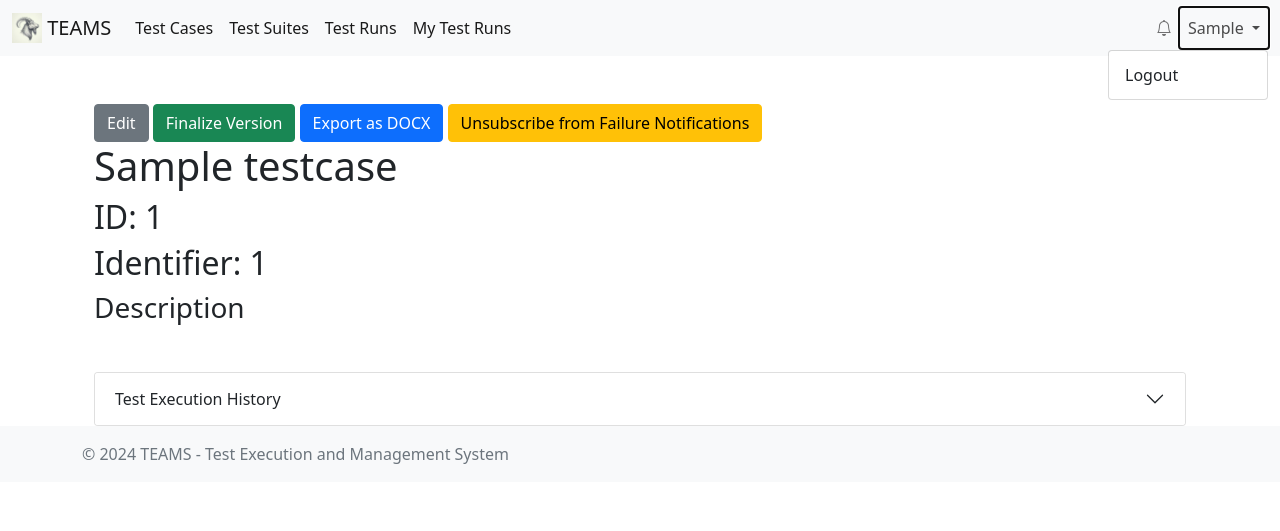
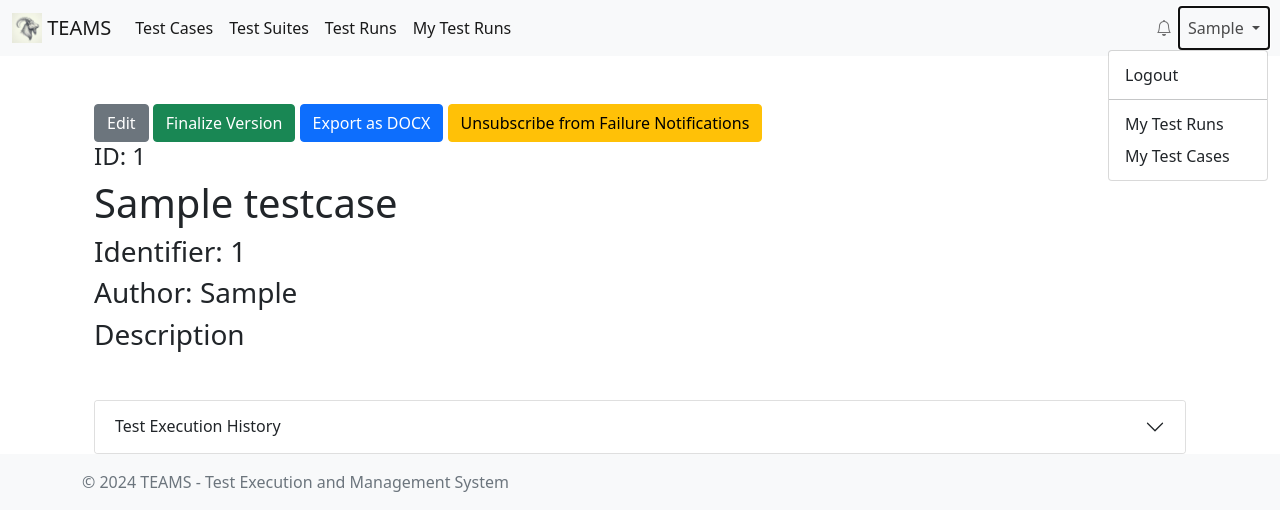
Before and after one commit to anshulthakur/teams, a Django app: page /test-cases/1/ in a window 1280 px wide, after a click on "Sample". Shown: the top 531 px of the page. Run offline with Django 5.2, Linux system fonts and the light colour scheme; a user stored in the database is signed in; tables that the repository leaves empty hold one stand-in row (values such as "Sample post"); parts of the project's set-up code (start-up, migrations or seed data) failed here and were passed over; some libraries are stand-ins or nearby versions.

Commit message:
Add drop down options to view own test cases and test runs. Syntax highlight in markdown codeblocks using pygments

```diff
--- a/teams/templates/base.html
+++ b/teams/templates/base.html
@@ -23,6 +23,7 @@
     <!-- Custom CSS (if needed) -->
     <!--<link href="{% static 'css/styles.css' %}" rel="stylesheet"> -->
     <link href="{% static 'css/custom.css' %}" rel="stylesheet">
+    <link href="{% static 'css/pygments.css' %}" rel="stylesheet">
     {% endblock %}
 </head>
 <body>
@@ -71,8 +72,15 @@
                                 <li>
                                     <form id="logout-form" method="POST" action="{% url 'logout' %}">
                                         {% csrf_token %}
-                                        <button type="submit" class="dropdown-item">Logout</button>
+                                        <button class="dropdown-item" type="submit" class="dropdown-item">Logout</button>
                                     </form>
+                                </li>
+                                <li><hr class="dropdown-divider"></li>
+                                <li>
+                                    <a class="dropdown-item" href="{% url 'teams_core:user_test_run_list' user.id %}">My Test Runs</a>
+                                </li>
+                                <li>
+                                    <a class="dropdown-item" href="{% url 'teams_core:user_test_case_list' user.id %}">My Test Cases</a>
                                 </li>
                             </ul>
                         </li>
--- a/teams_core/templates/test_case/test_case_detail.html
+++ b/teams_core/templates/test_case/test_case_detail.html
@@ -13,9 +13,10 @@
         {% comment %} <a href="{% url 'teams_core:export_testcase' object.id 'pdf' %}" class="btn btn-secondary">Export as PDF</a> {% endcomment %}
         {% include 'subscription/subscribe.html' %}
     </div>
+    <h4>ID: {{ object.id }}</h2>
     <h1>{{ object.name }}</h1>
-    <h2>ID: {{ object.id }}</h2>
-    <h2>Identifier: {{ object.oid }}</h2>
+    <h3>Identifier: {{ object.oid }}</h2>
+    <h3>Author: {{ object.author.get_short_name|default:object.author.get_username }}</h2>
     <section>
         <h3>Description</h3>
         <p class="markdown-content">
--- a/teams_core/urls.py
+++ b/teams_core/urls.py
@@ -17,6 +17,7 @@ app_name = "teams_core"
 
 urlpatterns = [
     path('test-cases', views.test_case_list, name='test_case_list'),
+    path('test-cases/u/<int:user_id>/', views.test_case_list, name='user_test_case_list'),
     path('test-cases/create/', views.test_case_create, name='test_case_create'),
     path('test-cases/<int:id>/', views.test_case_detail, name='test_case_detail'),
     path('test-cases/<int:id>/export/<str:format_type>/', views.export_testcase, name='export_testcase'),
--- a/teams_core/views/pages.py
+++ b/teams_core/views/pages.py
@@ -22,6 +22,41 @@ from teams_core.export import generate_docx, generate_pdf
 
 from teams_core.utils import create_new_version
 
+from pygments.formatters import HtmlFormatter
+from pygments import highlight
+from pygments.lexers import get_lexer_by_name, TextLexer
+
+def render_markdown_with_highlighting(markdown_text):
+    """
+    Renders Markdown to HTML using markdown2 and Pygments for syntax highlighting.
+    """
+    def pygments_code_block(code, language):
+        """
+        Custom highlighter using Pygments.
+        """
+        try:
+            lexer = get_lexer_by_name(language)
+        except Exception:
+            lexer = TextLexer()  # Default to plain text
+        formatter = HtmlFormatter(cssclass="codehilite")
+        return highlight(code, lexer, formatter)
+
+    extras = {
+        "code-friendly": True,
+        "fenced-code-blocks": {
+            "css_class": "codehilite",
+            "custom_code_highlight": pygments_code_block
+        },
+        "cuddled-lists": True,
+        "tables": True,
+        "strike": True,
+        "underline": True
+    }
+
+    html = markdown(markdown_text, extras=extras)
+    return html
+
+
 def render_markdown_recursive(data):
     """
     Recursively render Markdown strings in a nested dictionary or list using markdown2.
@@ -32,14 +67,15 @@ def render_markdown_recursive(data):
         return [render_markdown_recursive(item) for item in data]
     elif isinstance(data, str):
         # Convert Markdown to HTML with extras
-        return markdown(data, extras=["fenced-code-blocks", "tables", "strike", "underline"])
+        #return markdown(data, extras=["fenced-code-blocks", "tables", "strike", "underline"])
+        return render_markdown_with_highlighting(data)
     return data  # Return as-is for other data types
 
 def overview(request):
     return render(request, 'overview.html', {})
 
 
-def test_case_list(request):
+def test_case_list(request, user_id=None):
     query = request.GET.get('name', '')  # Get search query
     sorting = request.GET.get('sort', 'modify')  # Default sorting by last modified
     order = request.GET.get('order', 'desc')  # Default order descending
@@ -55,6 +91,14 @@ def test_case_list(request):
     test_cases = TestCase.objects.all().order_by(ordering)
     if query:
         test_cases = test_cases.filter(Q(name__icontains=query) | Q(oid__icontains=query))
+
+    # Filter by user if `user_id` is provided
+    if user_id:
+        # Check if the request is made by the same user whose runs are being requested
+        requested_user = get_object_or_404(User, pk=user_id)
+        if request.user.is_authenticated and request.user.id == requested_user.id:
+            # Show both published and private runs for the logged-in user
+            test_cases = test_cases.filter(author=requested_user)
 
     # Paginate the test cases
     paginator = Paginator(test_cases, int(page_size) if page_size != 'all' else test_cases.count())
```
